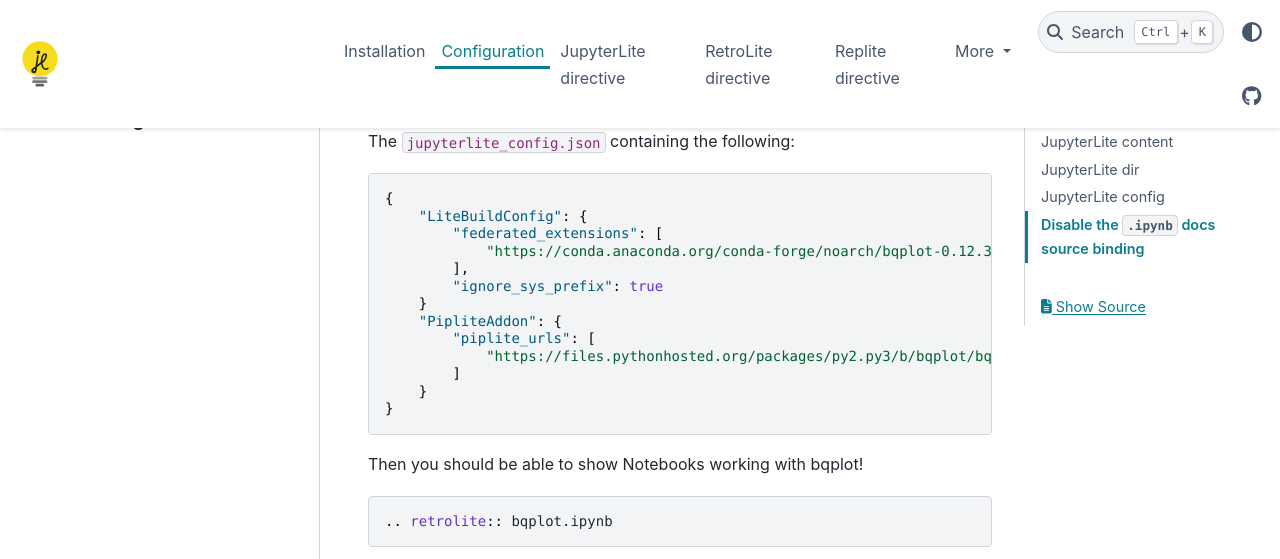
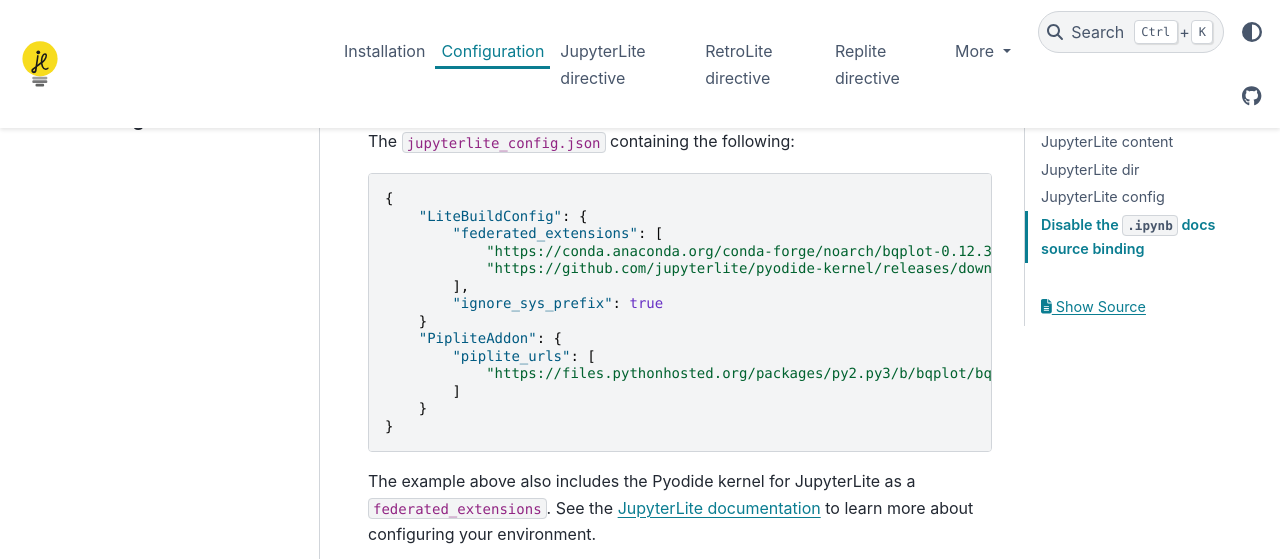
Before and after one commit to jupyterlite/jupyterlite-sphinx, a Sphinx documentation site: the page built from docs/configuration.md, in a window 1280 px wide and 900 px high, scrolled down 1180 px, cut to the strip 0-559 px from the top of the window. Built offline with Sphinx 7.4.7 and the PyData theme 0.15.4, drawn with Linux system fonts in a browser that asks for light colours.

Commit message:
Update configuration page

````diff
--- a/docs/configuration.md
+++ b/docs/configuration.md
@@ -42,6 +42,7 @@
     "LiteBuildConfig": {
         "federated_extensions": [
             "https://conda.anaconda.org/conda-forge/noarch/bqplot-0.12.33-pyhd8ed1ab_0.tar.bz2",
+            "https://github.com/jupyterlite/pyodide-kernel/releases/download/v0.0.5/jupyterlite_pyodide_kernel-0.0.5-py3-none-any.whl"
         ],
         "ignore_sys_prefix": true
     }
@@ -52,6 +53,9 @@
     }
 }
 ```
+
+The example above also includes the Pyodide kernel for JupyterLite as a `federated_extensions`.
+See the [JupyterLite documentation](https://jupyterlite.readthedocs.io/en/latest/howto/index.html) to learn more about configuring your environment.
 
 Then you should be able to show Notebooks working with bqplot!
 
````
